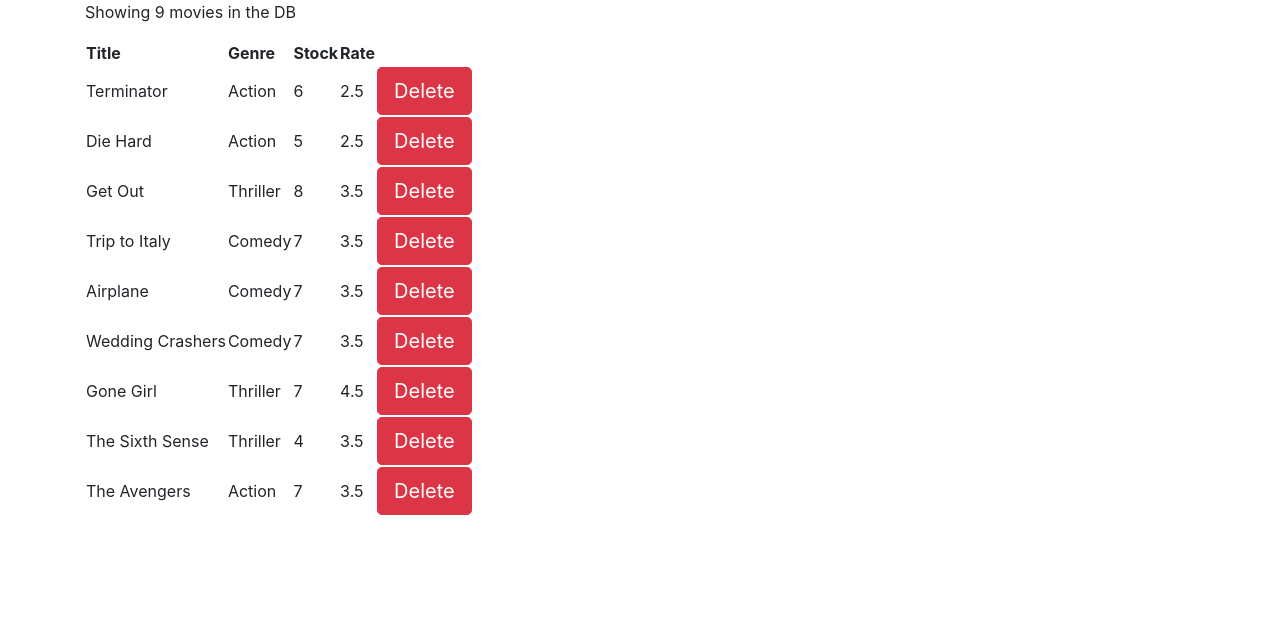
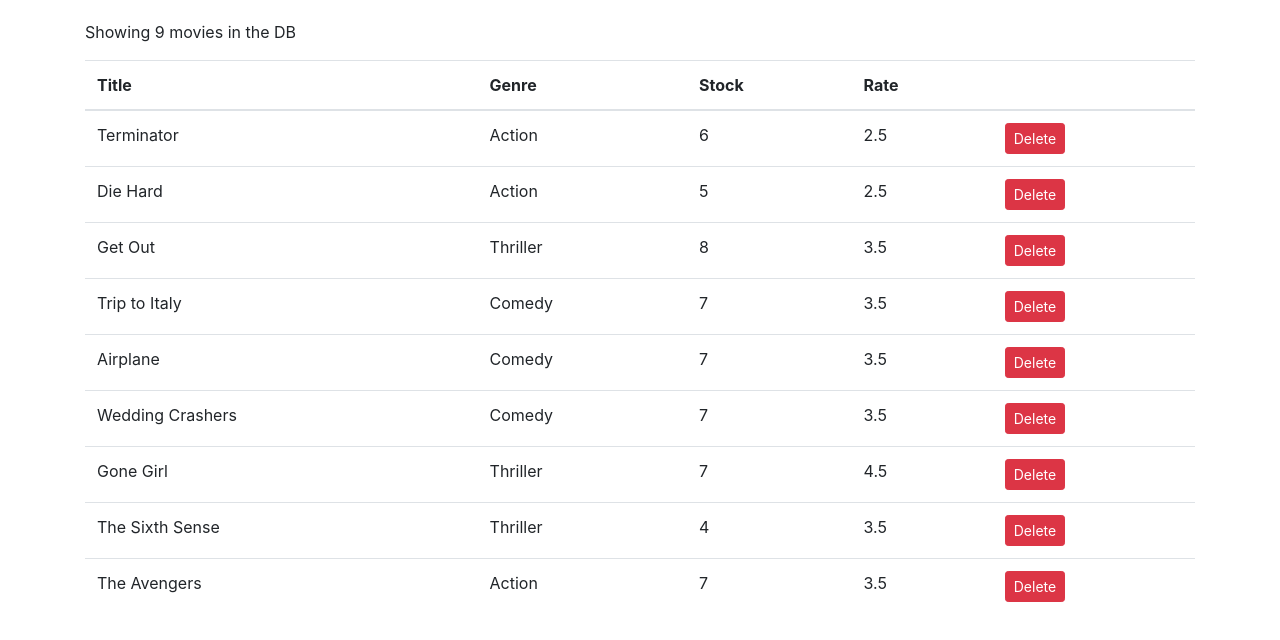
Before and after one commit to jacosy/counter-app, a React (Create React App) app: page / in a window 1280 px wide. Shown: the top 640 px of the page. Built offline with nearby package versions, Linux system fonts and the light colour scheme.

Commit message:
Completed the Movie Project

```diff
--- a/src/components/movie.jsx
+++ b/src/components/movie.jsx
@@ -20,7 +20,7 @@ class Movie extends Component {
           <td>{m.genre.name}</td>
           <td>{m.numberInStock}</td>
           <td>{m.dailyRentalRate}</td>
-          <td><button onClick={() => this.deleteHandler(m._id)} className="btn btn-danger btn-lg">Delete</button></td>
+          <td><button onClick={() => this.deleteHandler(m._id)} className="btn btn-danger btn-sm">Delete</button></td>
         </tr>
       )
     })
@@ -30,7 +30,7 @@ class Movie extends Component {
     return (
       <div>
         <p>Showing {this.state.movies.length} movies in the DB</p>
-        <table>
+        <table className="table">
           <thead>
             <tr>
               <th>Title</th>
--- a/src/index.css
+++ b/src/index.css
@@ -3,6 +3,7 @@ body {
   font-family: -apple-system, BlinkMacSystemFont, 'Segoe UI', 'Roboto', 'Oxygen',
     'Ubuntu', 'Cantarell', 'Fira Sans', 'Droid Sans', 'Helvetica Neue',
     sans-serif;
+  padding: 20px 0 0 0;
   -webkit-font-smoothing: antialiased;
   -moz-osx-font-smoothing: grayscale;
 }
```
